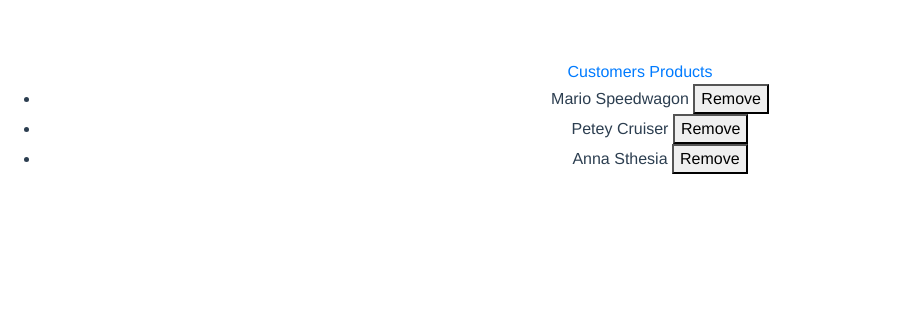
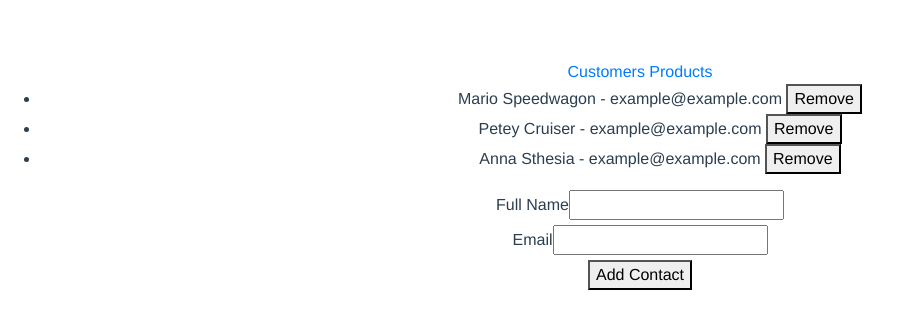
Before and after one commit to andrija989/store-app, a Vue app: page /customers in a window 1280 px wide. Shown: the top 328 px of the page, without its empty margins (0-901 px from the left). Built offline with nearby package versions, Linux system fonts and the light colour scheme.

Commit message:
Zadatak 3

```diff
--- a/src/components/AppCustomers.vue
+++ b/src/components/AppCustomers.vue
@@ -2,10 +2,24 @@
 <div>
   <ul>
     <li v-for='(contact,index) in contacts' :key="index">
-      {{ contact.fullName}}
+      {{ contact.fullName}} - {{ contact.email}}
       <button @click="handleRemove(contact)">Remove</button>
     </li>
   </ul>
+  <form @submit.prevent="handleAdd(newContact)">
+    <div>
+      <label for="fullName">Full Name</label>
+      <input type="text" id="fullName" v-model="newContact.fullName" required>
+    </div>
+    <div>
+      <label for="email">Email</label>
+      <input type="email" id="email" v-model="newContact.email" required>
+    </div>
+
+    <div>
+      <button type="submit">Add Contact</button>
+    </div>
+  </form>
 </div>
 </template>
 
@@ -16,14 +30,33 @@ import {customerService} from '@/services/CustomerService'
 export default {
     data () {
     return {
-      contacts: customerService.list()
+      contacts: customerService.list(),
+      newContact: {
+                id: '',
+                fullName:'',
+                email:'',
+                products:[]
+            },
     }
   },
 
   methods: {
       handleRemove(contact) {
-          this.$emit(customerService.remove())
-      }
+          customerService.remove(contact)
+      },
+
+      handleAdd (newContact) {
+        customerService.add(newContact)
+
+            this.newContact = {
+                id: '',
+                fullName:'',
+                email:'',
+                products:[]
+            }
+
+
+    }
   }
 }
 </script>
```
Also changed, not shown: src/components/ContactForm.vue (added, +44 -0 lines).
